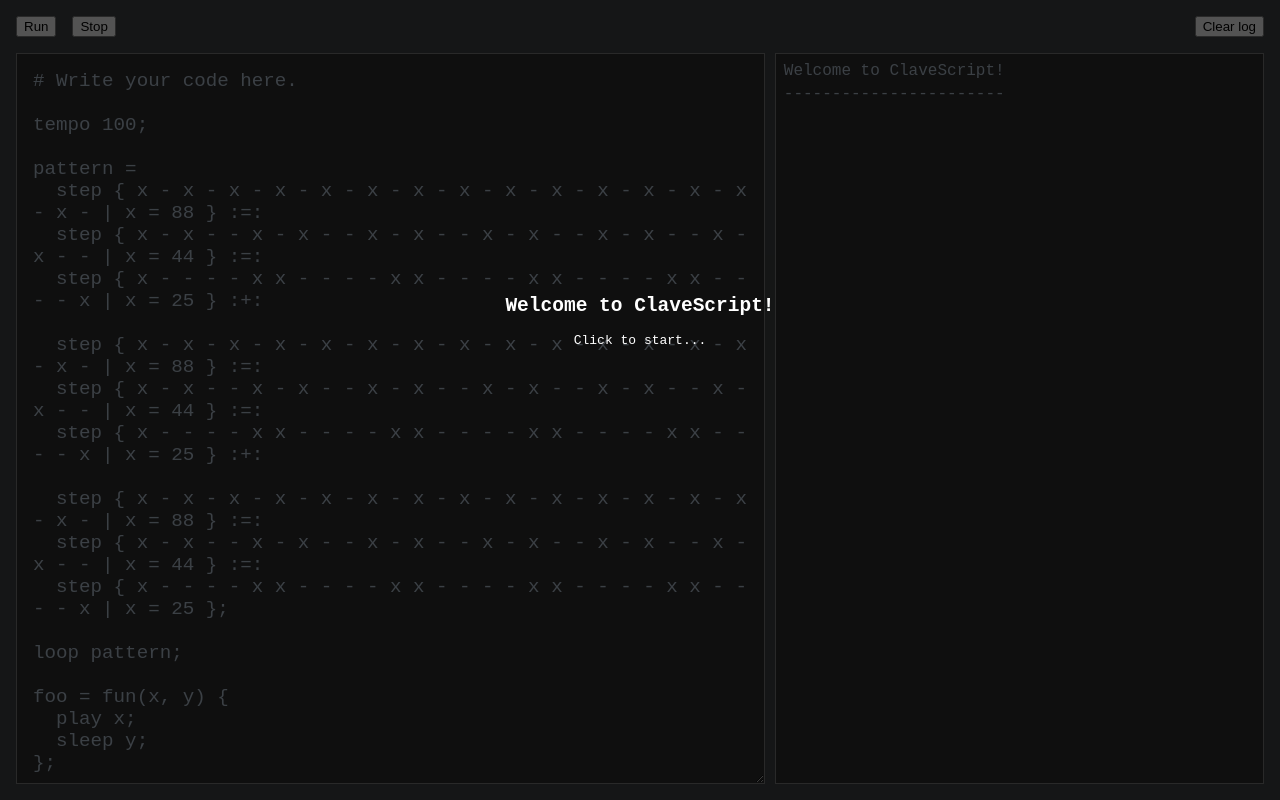
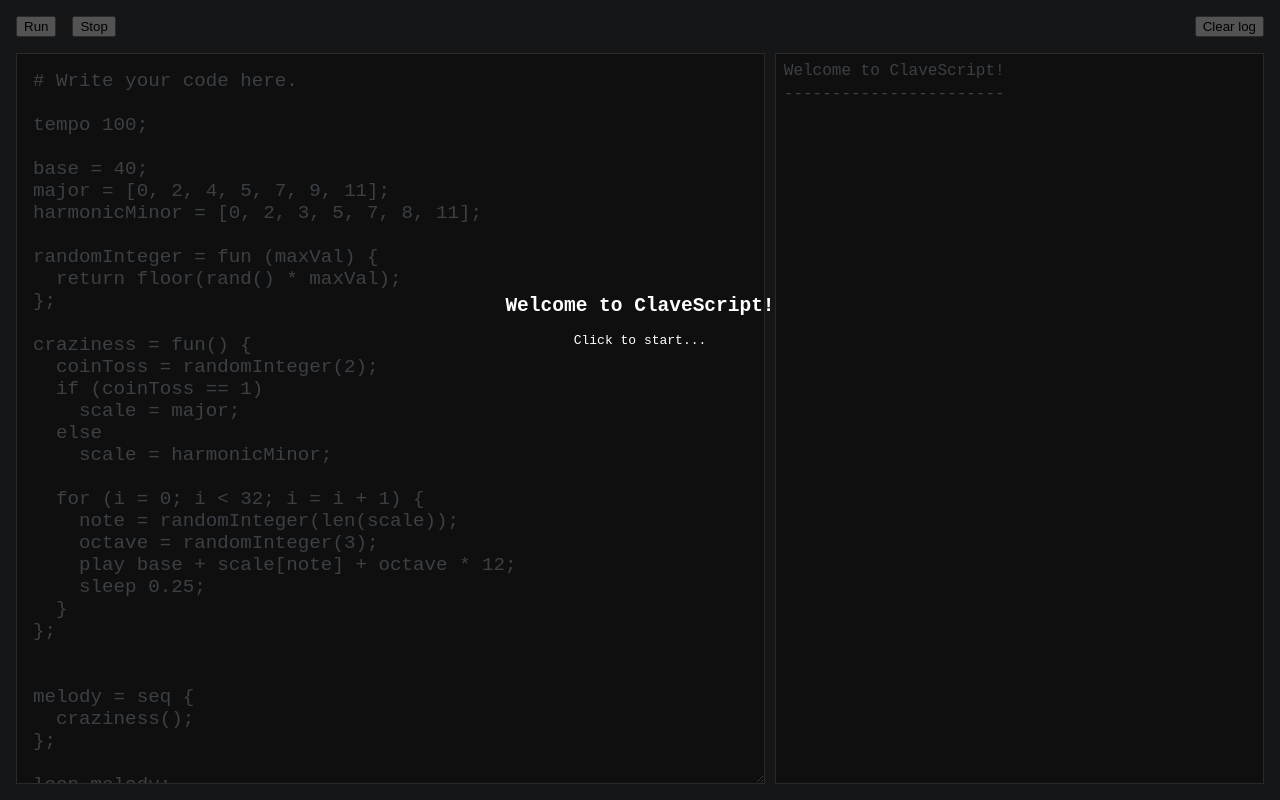
Before and after one commit to jviikki/clavescript, a website built with webpack: page dist/index.html in a window 1280 px wide. Built offline with nearby package versions, Linux system fonts and the light colour scheme.

Commit message:
Changed the example program

```diff
--- a/dist/index.html
+++ b/dist/index.html
@@ -34,33 +34,64 @@
 
 tempo 100;
 
-pattern =
-  step { x - x - x - x - x - x - x - x - x - x - x - x - x - x - x - | x = 88 } :=:
-  step { x - x - - x - x - - x - x - - x - x - - x - x - - x - x - - | x = 44 } :=:
-  step { x - - - - x x - - - - x x - - - - x x - - - - x x - - - - x | x = 25 } :+:
+base = 40;
+major = [0, 2, 4, 5, 7, 9, 11];
+harmonicMinor = [0, 2, 3, 5, 7, 8, 11];
 
-  step { x - x - x - x - x - x - x - x - x - x - x - x - x - x - x - | x = 88 } :=:
-  step { x - x - - x - x - - x - x - - x - x - - x - x - - x - x - - | x = 44 } :=:
-  step { x - - - - x x - - - - x x - - - - x x - - - - x x - - - - x | x = 25 } :+:
+randomInteger = fun (maxVal) {
+  return floor(rand() * maxVal);
+};
 
-  step { x - x - x - x - x - x - x - x - x - x - x - x - x - x - x - | x = 88 } :=:
-  step { x - x - - x - x - - x - x - - x - x - - x - x - - x - x - - | x = 44 } :=:
-  step { x - - - - x x - - - - x x - - - - x x - - - - x x - - - - x | x = 25 };
+craziness = fun() {
+  coinToss = randomInteger(2);
+  if (coinToss == 1)
+    scale = major;
+  else
+    scale = harmonicMinor;
 
-loop pattern;
-
-foo = fun(x, y) {
-  play x;
-  sleep y;
+  for (i = 0; i < 32; i = i + 1) {
+    note = randomInteger(len(scale));
+    octave = randomInteger(3);
+    play base + scale[note] + octave * 12;
+    sleep 0.25;
+  }
 };
 
 
-seqfoo = seq {
-  foo(40, 1);
-  foo(47, 1);
+melody = seq {
+  craziness();
 };
 
-loop seqfoo;
+loop melody;
+
+bass = seq {
+  base = 40;
+
+  play base;
+  sleep 0.75;
+  play base - 5;
+  sleep 0.50;
+  play base;
+  sleep 0.50;
+};
+
+loop bass;
+
+#pattern =
+#  step { x - x - x - x - x - x - x - x - x - x - x - x - x - x - x - | x = 88 } :=:
+#  step { x - x - - x - x - - x - x - - x - x - - x - x - - x - x - - | x = 44 } :=:
+#  step { x - - - - x x - - - - x x - - - - x x - - - - x x - - - - x | x = 25 } :+:
+
+#  step { x - x - x - x - x - x - x - x - x - x - x - x - x - x - x - | x = 88 } :=:
+#  step { x - x - - x - x - - x - x - - x - x - - x - x - - x - x - - | x = 44 } :=:
+#  step { x - - - - x x - - - - x x - - - - x x - - - - x x - - - - x | x = 25 } :+:
+
+#  step { x - x - x - x - x - x - x - x - x - x - x - x - x - x - x - | x = 88 } :=:
+#  step { x - x - - x - x - - x - x - - x - x - - x - x - - x - x - - | x = 44 } :=:
+#  step { x - - - - x x - - - - x x - - - - x x - - - - x x - - - - x | x = 25 };
+
+#loop pattern;
+
 </textarea>
 
             <div class="log-messages">
```
